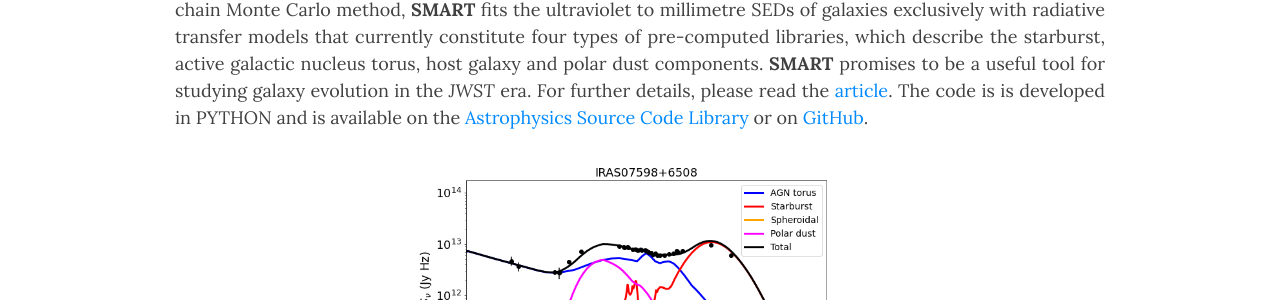
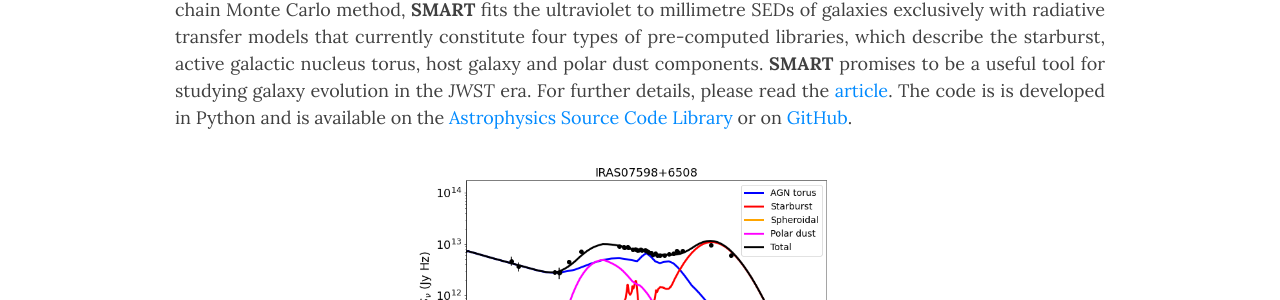
Before and after one commit to ch-var/ch-var.github.io, a Jekyll site: the page built from 2024-04-30-SMART.html, in a window 1280 px wide and 900 px high, scrolled down 612 px. Shown: the part 181-481 px from the top of the window. Built offline with Jekyll 4.4.1, drawn with Linux system fonts in a browser that asks for light colours.

Commit message:
Update 2024-04-30-SMART.html

```diff
--- a/2024-04-30-SMART.html
+++ b/2024-04-30-SMART.html
@@ -29,7 +29,7 @@ layout: page
 <img src="/assets/img/SMART_MNRAS.png">
 </p>
 
-<p align='justify'>In summary, <b>SMART</b> (<b>S</b>pectral energy distributions <b>M</b>arkov chain <b>A</b>nalysis with <b>R</b>adiative <b>T</b>ransfer models) is a publicly available open-source spectral energy distribution (SED) fitting code. Implementing a Bayesian Markov chain Monte Carlo method, <b>SMART</b> fits the ultraviolet to millimetre SEDs of galaxies exclusively with radiative transfer models that currently constitute four types of pre-computed libraries, which describe the starburst, active galactic nucleus torus, host galaxy and polar dust components. <b>SMART</b> promises to be a useful tool for studying galaxy evolution in the <i>JWST</i> era. For further details, please read the <a href="https://doi.org/10.1093/mnras/stae1141">article</a>. The code is is developed in PYTHON and is available on the <a href="https://www.ascl.net/2406.003">Astrophysics Source Code Library</a> or on <a href="https://github.com/ch-var/SMART">GitHub</a>.</p>
+<p align='justify'>In summary, <b>SMART</b> (<b>S</b>pectral energy distributions <b>M</b>arkov chain <b>A</b>nalysis with <b>R</b>adiative <b>T</b>ransfer models) is a publicly available open-source spectral energy distribution (SED) fitting code. Implementing a Bayesian Markov chain Monte Carlo method, <b>SMART</b> fits the ultraviolet to millimetre SEDs of galaxies exclusively with radiative transfer models that currently constitute four types of pre-computed libraries, which describe the starburst, active galactic nucleus torus, host galaxy and polar dust components. <b>SMART</b> promises to be a useful tool for studying galaxy evolution in the <i>JWST</i> era. For further details, please read the <a href="https://doi.org/10.1093/mnras/stae1141">article</a>. The code is is developed in Python and is available on the <a href="https://www.ascl.net/2406.003">Astrophysics Source Code Library</a> or on <a href="https://github.com/ch-var/SMART">GitHub</a>.</p>
 
 <p align="center">
 <img src="/assets/img/IRAS07598+6508_CYGNUS.png" width="50%" height="50%">
```
